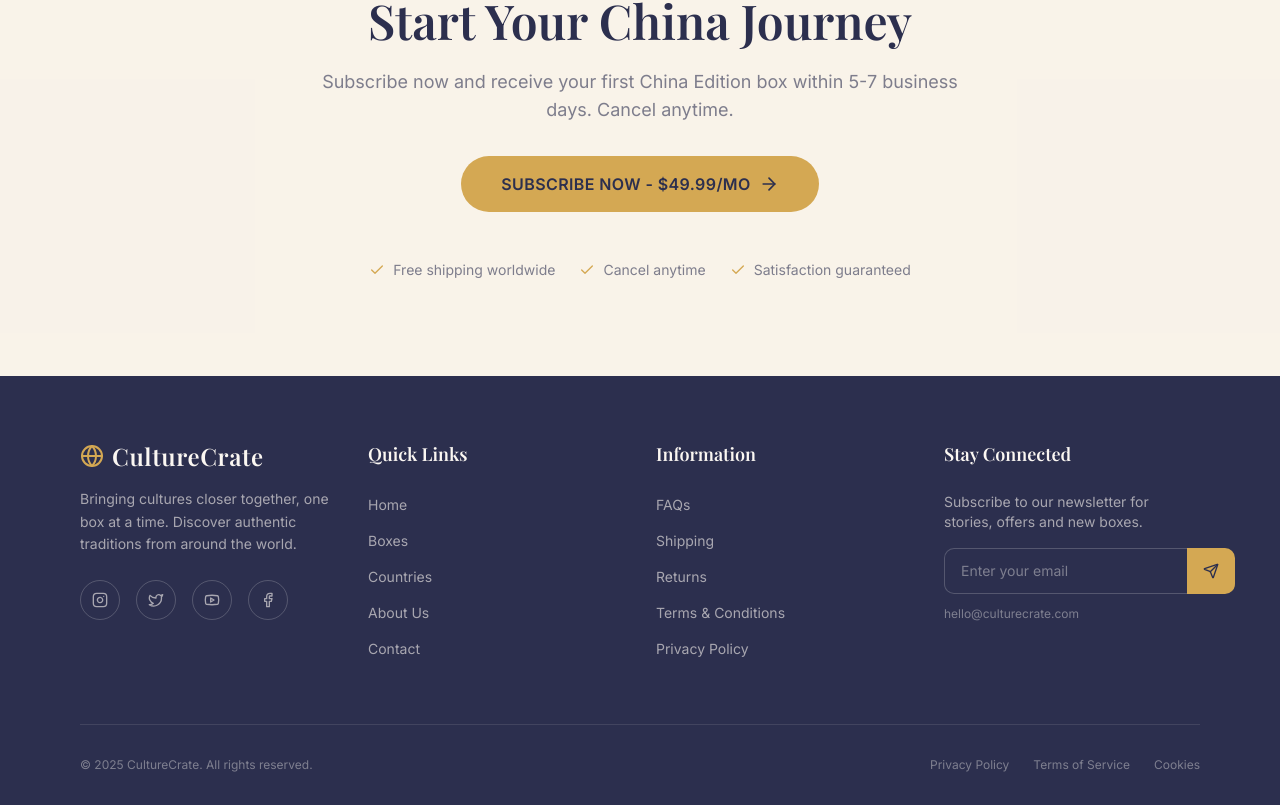
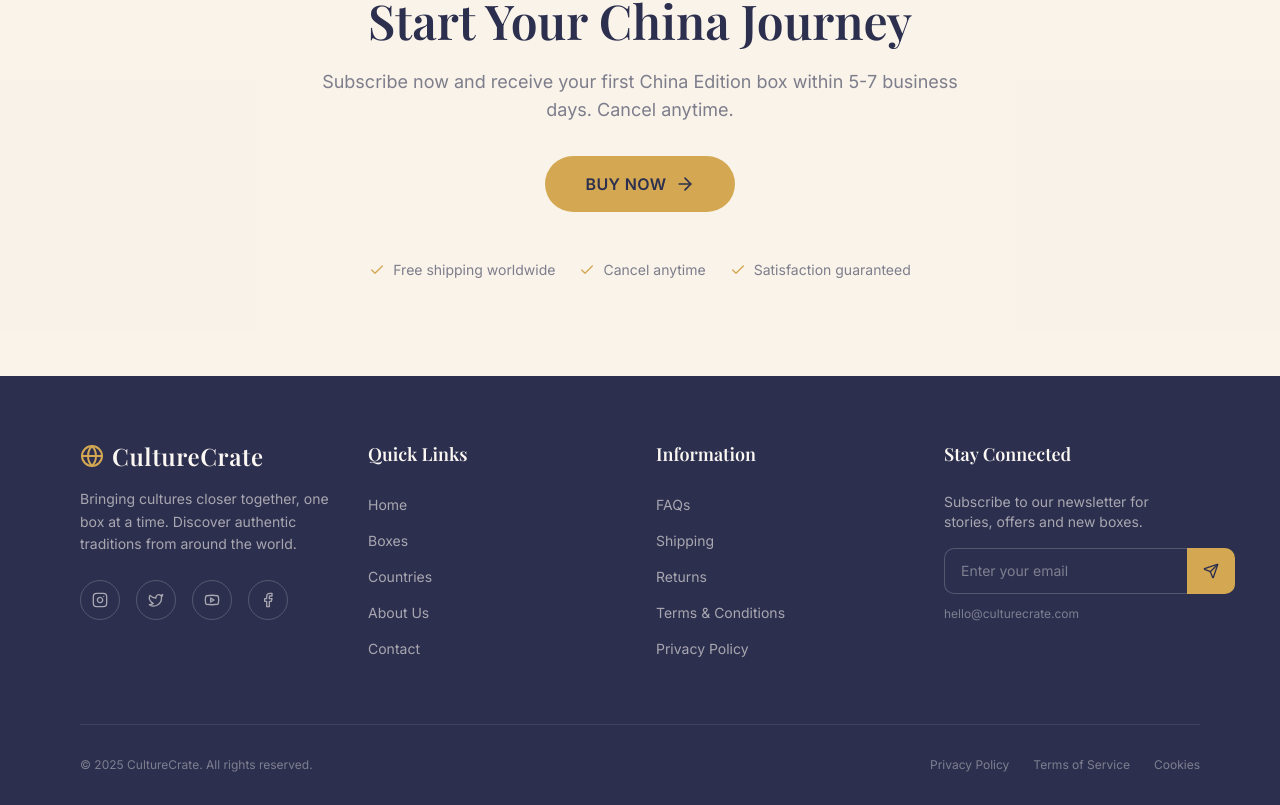
Before and after one commit to GosTsimo/CultureCrate, a React (Vite) app in the folder app/: page /country/china in a window 1280 px wide. Shown: the part 3986-4791 px from the top of the page. Built offline with nearby package versions, Linux system fonts and the light colour scheme; a web font is replaced by a local one.

Commit message:
Refactor code structure for improved readability and maintainability

```diff
--- a/app/src/pages/CountryPage.tsx
+++ b/app/src/pages/CountryPage.tsx
@@ -389,7 +389,7 @@ export default function CountryPage() {
 
             <div className="flex flex-col sm:flex-row items-center justify-center gap-4 mb-12">
               <Link to="/subscribe" className="btn-gold text-base px-10 py-4 group">
-                Subscribe Now - ${country.price}/mo
+                BUY NOW
                 <ArrowRight className="w-5 h-5 ml-2 group-hover:translate-x-1 transition-transform" />
               </Link>
             </div>
```
Also changed, not shown: app/public/logo/blue.png, app/public/logo/blue1.png (added).
